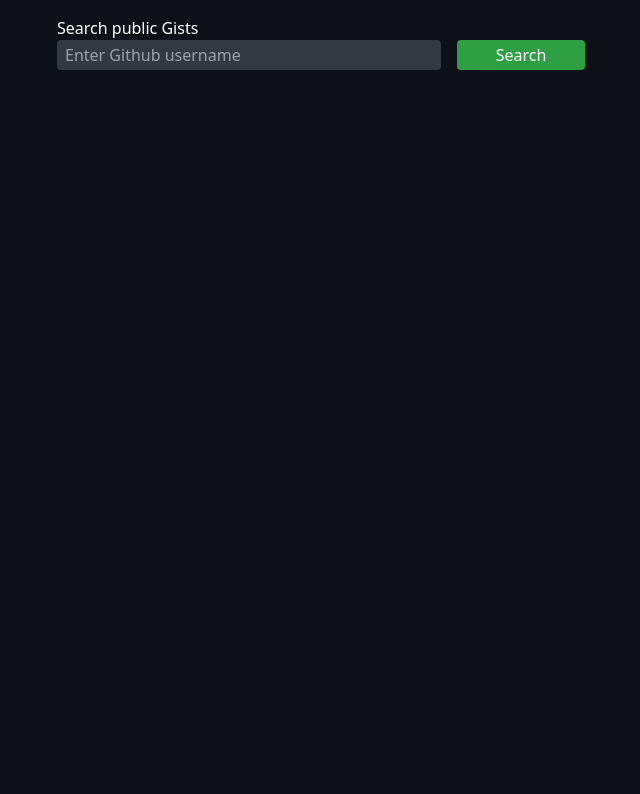
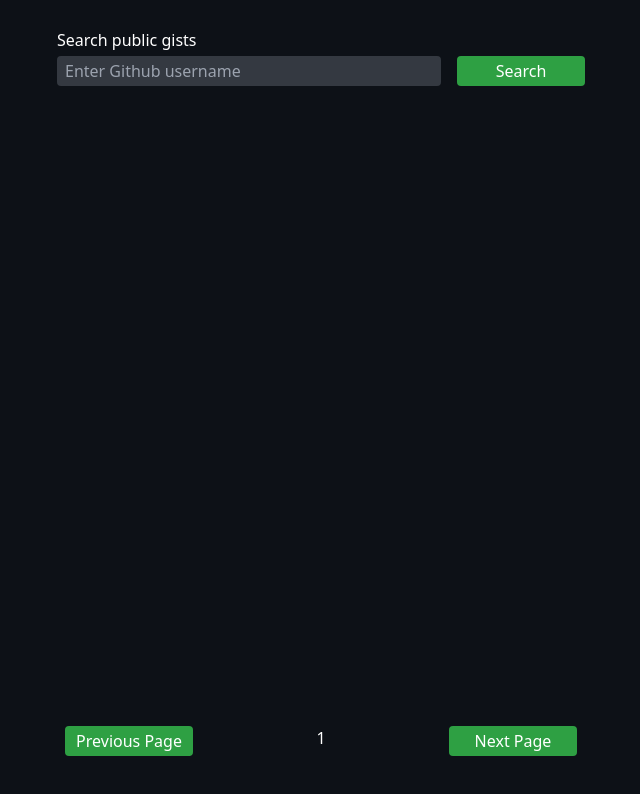
Before and after one commit to botezatuemil/assessment, a React (Create React App) app: page / in a window 1280 px wide. Shown: the top 794 px of the page, without its empty margins (319-959 px from the left). Built offline with nearby package versions, Linux system fonts and the light colour scheme.

Commit message:
create pages to navigate

```diff
--- a/src/App.tsx
+++ b/src/App.tsx
@@ -1,5 +1,3 @@
-import React from 'react';
-import logo from './logo.svg';
 import './App.css';
 import Home from './components/Home';
 
--- a/src/components/CodeModal.tsx
+++ b/src/components/CodeModal.tsx
@@ -1,7 +1,7 @@
 import React, { useState, useEffect, Dispatch, SetStateAction } from "react";
 import { CopyBlock, dracula } from "react-code-blocks";
 import axios from "axios";
-
+import qs from "qs"
 const CodeModal: React.FC<{
   raw_url: string;
   showModal: boolean;
@@ -11,9 +11,16 @@ const CodeModal: React.FC<{
   const [code, setCode] = useState<string>();
 
   const fetchCode = async () => {
+
     try {
       const { data } = await axios.get(`${props.raw_url}`);
-      setCode(data);
+
+      if (props.language === "JSON") {
+        setCode(JSON.stringify(data));
+      } else {
+        setCode(data);
+      }
+
     } catch (error) {
       console.log(error);
     }
--- a/src/components/Home.tsx
+++ b/src/components/Home.tsx
@@ -5,15 +5,30 @@ import { UserGist, GistFile } from "../interfaces";
 import Gist from "./Gist";
 
 const Home = () => {
-
   const [page, setPage] = useState<number>(1);
   const [username, setUsername] = useState<string>("");
   const [gists, setGists] = useState<UserGist[]>([]);
+  const [finised, setFinished] = useState<boolean>(false);
 
   const handleSubmit = (event: React.FormEvent<HTMLFormElement>) => {
     event.preventDefault();
     getPublicGists();
   };
+
+  const handleNextPage = () => {
+
+    getPublicGists();
+    if (!finised) {
+        setPage(page => page + 1);
+    }
+  }
+
+  const handlePreviousPage = () => {
+    if (page > 1) {
+        setPage((page) => page - 1);
+        getPublicGists();
+    }
+  }
 
   const getPublicGists = async () => {
     const url = `https://api.github.com/users/${username}/gists`;
@@ -21,57 +36,60 @@ const Home = () => {
     const options = {
       per_page: "5",
       page: page,
+
     };
+
 
     const queryString = qs.stringify(options);
 
     try {
       const { data } = await axios.get(`${url}?${queryString}`);
+      if (data.length === 0) {
+        setFinished(true);
+      }
       createGists(data);
-
     } catch (error) {
       console.log(error);
     }
   };
 
-  const onChangeHandler = (event:React.FormEvent<HTMLInputElement> ) => {
+  const onChangeHandler = (event: React.FormEvent<HTMLInputElement>) => {
     setUsername(event.currentTarget.value);
-  }
+  };
 
-  const createGists = (data : any) => {
-    const gistsArr : UserGist[] = [];
+  const createGists = (data: any) => {
+    const gistsArr: UserGist[] = [];
     data.map((value: any) => {
-        const filesArr : GistFile[] = [];
+      const filesArr: GistFile[] = [];
       for (const key in value.files) {
-            const newFile : GistFile = {
+        const newFile: GistFile = {
           filename: value.files[key].filename,
           language: value.files[key].language,
-                raw_url: value.files[key].raw_url
-            }
+          raw_url: value.files[key].raw_url,
+        };
         filesArr.push(newFile);
       }
 
-
-        const gist : UserGist = {
+      const gist: UserGist = {
         url: value.url,
         files: filesArr,
-            forks_url: value.forks_url
-        }
+        forks_url: value.forks_url,
+      };
 
       gistsArr.push(gist);
-    })
+    });
 
     setGists(gistsArr);
-  }
+  };
 
   return (
-    <div className="flex w-full h-full  flex-col items-center space-y-10">
+    <div className="flex w-full h-full  flex-col items-center space-y-10 p-4">
       <form
         className="flex flex-row space-x-4 h-[70px]"
         onSubmit={handleSubmit}
       >
-        <div className="flex flex-col place-self-end">
-          <label className="text-white">Search public Gists </label>
+        <div className="flex flex-col place-self-end space-y-1">
+          <label className="text-white">Search public gists </label>
           <input
             className="w-[30vw] rounded bg-[#343941] text-white h-[30px] px-2"
             placeholder="Enter Github username"
@@ -87,8 +105,26 @@ const Home = () => {
         </button>
       </form>
 
-      <div className="flex flex-col space-y-12  overflow-y-auto">
-        {gists.map((gist) => <Gist files={gist.files} forks_url={gist.forks_url} url={gist.url} />)}
+      <div className="flex flex-col space-y-12  overflow-y-auto h-[70vh]">
+        {gists.map((gist) => (
+          <Gist files={gist.files} forks_url={gist.forks_url} url={gist.url} />
+        ))}
+      </div>
+
+      <div className="flex flex-row justify-between w-[40vw]">
+        <button
+          className="bg-[#2EA043] w-[10vw] h-[30px] text-white rounded cursor-pointer"
+          onClick={handlePreviousPage}
+        >
+          Previous Page
+        </button>
+        <p className="text-white">{page}</p>
+        <button
+          className="bg-[#2EA043] w-[10vw] h-[30px] text-white rounded cursor-pointer "
+          onClick={handleNextPage}
+        >
+          Next Page
+        </button>
       </div>
     </div>
   );
--- a/src/components/UserFork.tsx
+++ b/src/components/UserFork.tsx
@@ -4,7 +4,7 @@ const UserFork: React.FC<{ username: string; avatar_url: string }> = (
   props
 ) => {
   return (
-    <div className="">
+    <div >
       <div className="flex flex-row space-x-2">
         <img src={props.avatar_url} className="w-[30px] h-[30px]" />
         <p>{props.username}</p>
```
Also changed, not shown: src/components/Gist.tsx (+2 -6 lines). Lines whose indentation alone changed are shown as unchanged.
